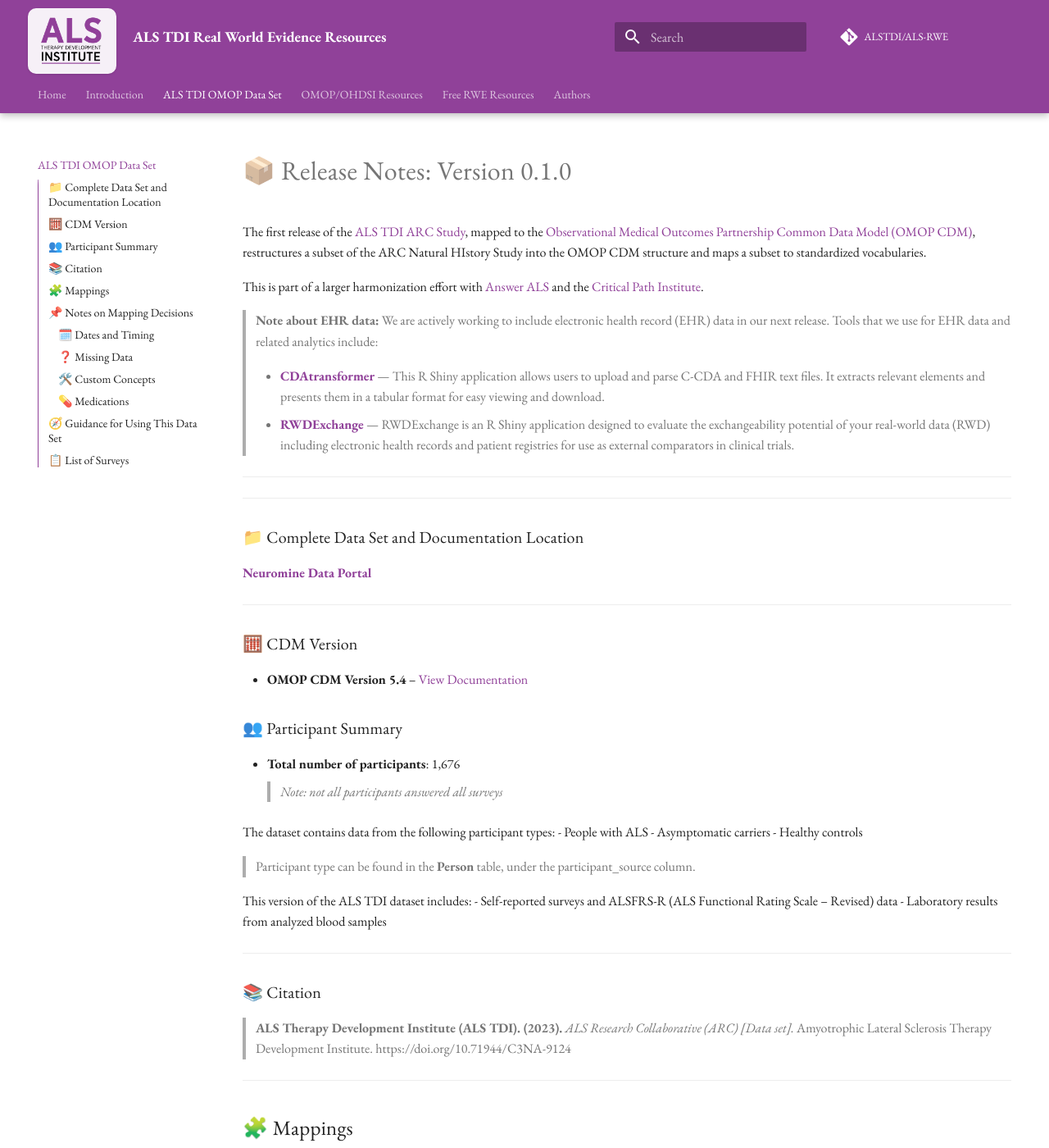
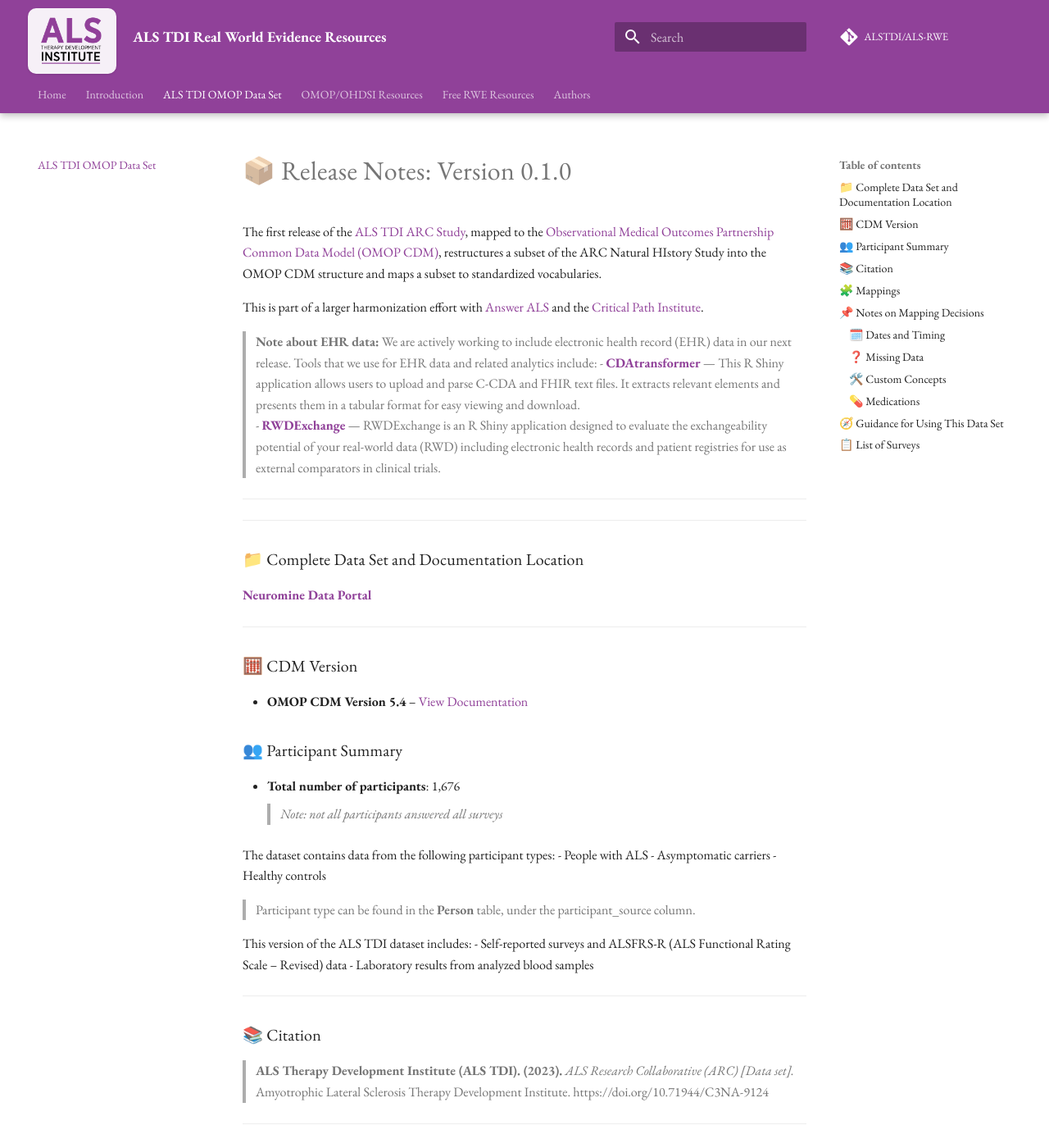
Before and after one commit to ALSTDI/ALS-RWE, an MkDocs documentation site: the page built from docs/als-tdi-omop-data-set.md, in a window 1280 px wide and 1400 px high. Shown: the whole window at 82% size. Built offline with MkDocs 1.6.1 and Material for MkDocs 9.7.7, drawn with Linux system fonts in a browser that asks for light colours; comment, search, counter and statistics services are not loaded.

Commit message:
updating mldoc

```diff
--- a/docs/als-tdi-omop-data-set.md
+++ b/docs/als-tdi-omop-data-set.md
@@ -11,7 +11,6 @@
 This is part of a larger harmonization effort with [Answer ALS](https://www.answerals.org/) and the [Critical Path Institute](https://c-path.org/program/critical-path-for-rare-neurodegenerative-diseases/).
 
 > **Note about EHR data:** We are actively working to include electronic health record (EHR) data in our next release.  Tools that we use for EHR data and related analytics include:
-
 > - [**CDAtransformer**](https://github.com/BoyceLab/CDAtransformer) — This R Shiny application allows users to upload and parse C-CDA and FHIR text files. It extracts relevant elements and presents them in a tabular format for easy viewing and download.
 > - [**RWDExchange**](https://github.com/BoyceLab/RWDExchange) — RWDExchange is an R Shiny application designed to evaluate the exchangeability potential of your real-world data (RWD) including electronic health records and patient registries for use as external comparators in clinical trials.
 
--- a/docs/assets/css/custom.css
+++ b/docs/assets/css/custom.css
@@ -2,27 +2,24 @@
 :root {
   /* Primary */
   --md-primary-fg-color: #904199;
-  --md-primary-fg-color--light: #b872c0;
+  --md-primary-fg-color--light: #b872c0;  /* tweak if you want a different hover shade */
   --md-primary-fg-color--dark: #6d2f77;
 
-  /* Accent */
+  /* Accent (same as primary to keep brand tight; change if you want a different accent) */
   --md-accent-fg-color: #904199;
   --md-accent-fg-color--light: #b872c0;
   --md-accent-fg-color--dark: #6d2f77;
-
-  /* Slightly increase base size for Garamond readability */
-  --md-typeset-font-size: 0.95rem;
-  --md-typeset-line-height: 1.55;
 }
 
-/* Dark scheme overrides (optional)
+/* If you later enable a dark scheme, uncomment and tune these
 [data-md-color-scheme="slate"] {
   --md-primary-fg-color: #904199;
   --md-accent-fg-color:  #904199;
 }
 */
 
-/* === Logo sizing ======================================================== */
+/* === Logo sizing (make it fill the header height) ======================== */
+/* === Bigger logo override === */
 .md-header__button.md-logo {
   margin: 0;
   padding: 0;
@@ -30,33 +27,44 @@
 
 .md-header__button.md-logo img,
 .md-header__button.md-logo svg {
-  height: 6.5rem !important; /* was 2.6rem before */
+  height: 6.5rem !important;  /* was 2.6rem before — bump up */
   width: auto !important;
-  background: rgba(255, 255, 255, 0.92);
-  padding: 6px 10px;
-  border-radius: 10px;
-  box-shadow: 0 1px 3px rgba(0,0,0,0.12);
-  max-height: 80px !important;
-  margin-top: 10px; /* Adjust for vertical centering */
 }
 
+/* Allow header to grow taller to fit the logo */
 .md-header {
-  min-height: 4rem !important;
+  min-height: 4rem !important; /* matches larger logo height */
+}
+
+/* Optional: tighten header a bit so the logo looks crisp */
+.md-header {
   -webkit-font-smoothing: antialiased;
   -moz-osx-font-smoothing: grayscale;
 }
 
 /* === Typographic tweaks for EB Garamond ================================ */
+/* Material already injects EB Garamond via theme.font.text,
+   but these help the look & legibility a bit. */
+:root {
+  /* Slightly increase base size because Garamond reads smaller than Roboto */
+  --md-typeset-font-size: 0.95rem;
+  --md-typeset-line-height: 1.55;
+}
+
+/* Headings a touch tighter with Garamond */
 .md-typeset h1,
 .md-typeset h2,
 .md-typeset h3 {
   letter-spacing: 0.01em;
 }
 
-/* === Zebra striping for markdown tables ================================ */
-.md-typeset table:not([class]) tbody tr:nth-child(odd) {
-  background-color: #f9f9f9; /* Light gray for odd rows */
+/* Make white-on-transparent logo visible on light headers */
+.md-header__button.md-logo img {
+  background: rgba(255,255,255,0.92);
+  padding: 6px 10px;
+  border-radius: 10px;
+  box-shadow: 0 1px 3px rgba(0,0,0,.12);
+  max-height: 80px !important;
+  width: auto !important;
+  margin-top: 10px; /* Adjust this number until it looks centered */
 }
-.md-typeset table:not([class]) tbody tr:nth-child(even) {
-  background-color: #ffffff; /* White for even rows */
-}
--- a/mkdocs.yml
+++ b/mkdocs.yml
@@ -18,8 +18,7 @@
     - navigation.tabs.sticky
     - navigation.top
     - navigation.header
-    - content.code.copy
-    - toc.integrate
+
 
 nav:
   - Home: index.md
@@ -31,13 +30,6 @@
 
 markdown_extensions:
   - meta
-  - admonition
-  - tables
-  - toc:
-      permalink: true
-
-plugins:
-  - search
 
 extra:
   generator: false  # remove "Made with MkDocs"
```
Also changed, not shown: docs/omop-ohdsi-resources.md (+6 -3 lines), site/404.html, site/als-tdi-omop-data-set/index.html, site/assets/css/custom.css, site/authors/index.html, site/free-rwe-resources/index.html, site/index.html, site/introduction/index.html, site/omop-ohdsi-resources/index.html, site/search/search_index.json, site/select-publications/index.html, site/stardustt-approach/index.html.
